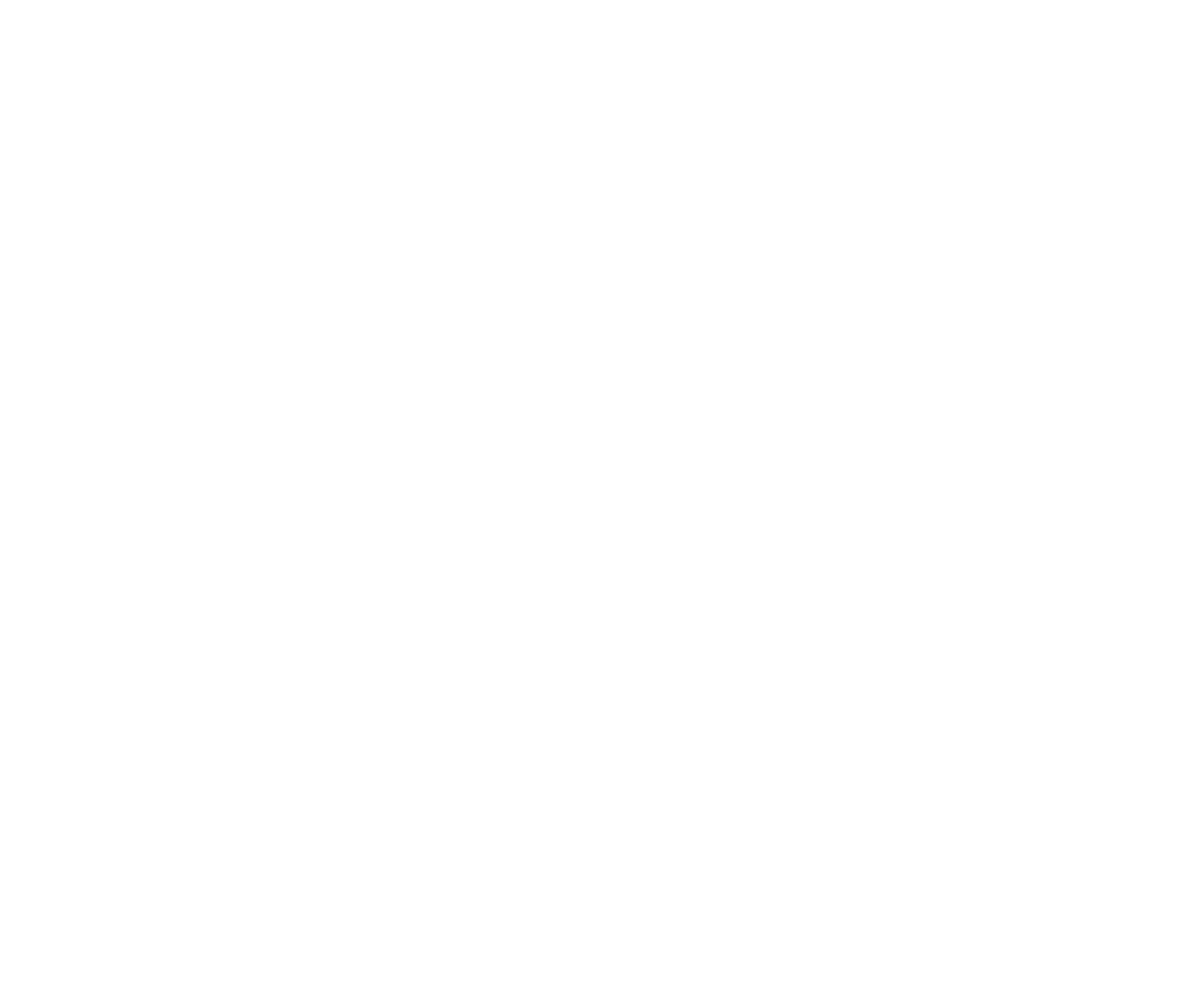
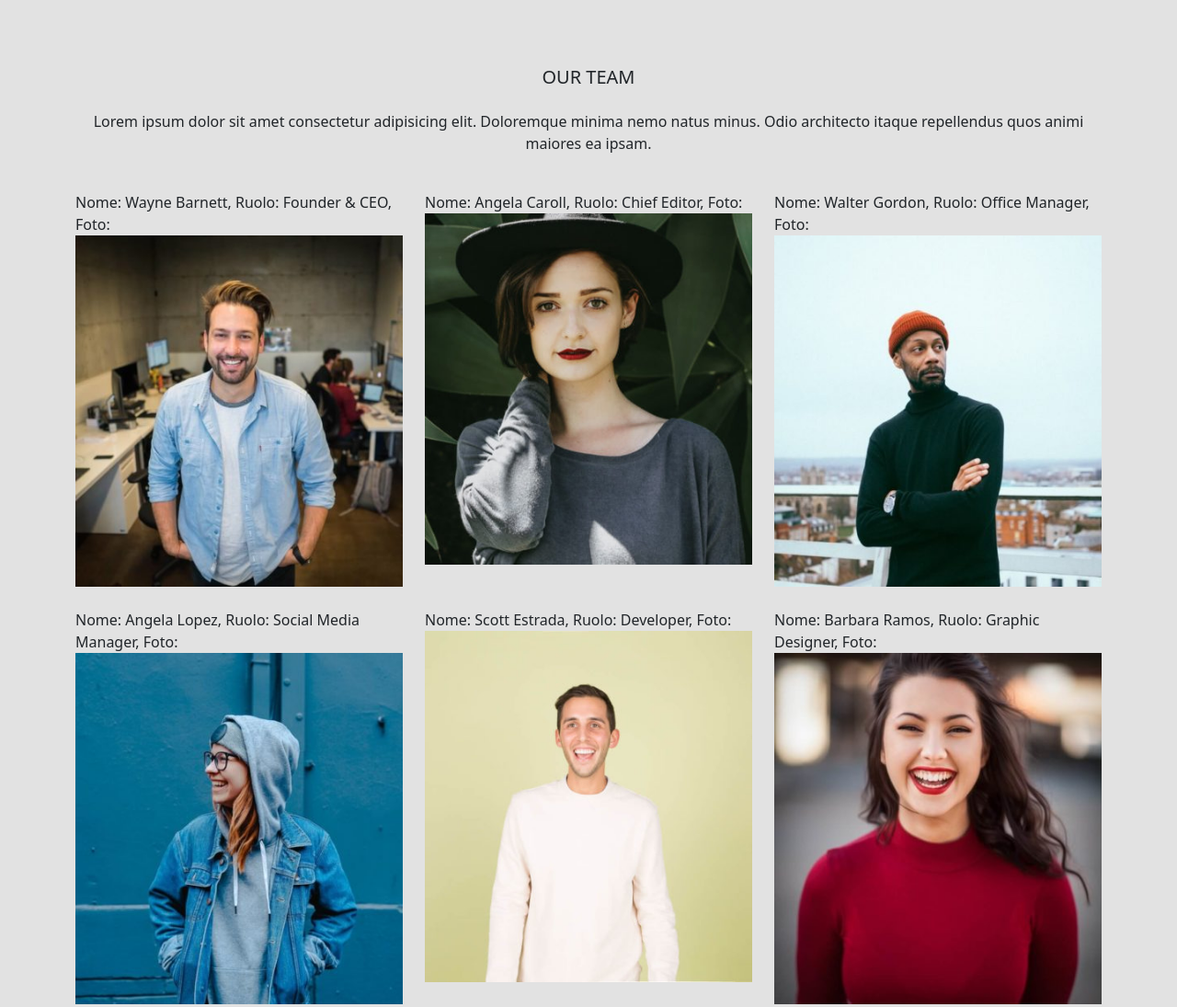
Before and after one commit to MarinaLasorsa/js-our-team, a plain HTML site: page index.html in a window 1280 px wide. Shown: the whole page at 92% size. Before the commit the page ends 800 px from the top, so only its background shows below. Drawn offline with nearby package versions, Linux system fonts and the light colour scheme.

Commit message:
ADD: basic html and styles, inserted member elements in html, photo showed as image and not as string

```diff
--- a/CSS/style.css
+++ b/CSS/style.css
@@ -0,0 +1,9 @@
+
+
+main {
+    background-color: rgb(226, 226, 226);
+}
+
+img {
+    max-width: 100%;
+}
--- a/JS/app.js
+++ b/JS/app.js
@@ -57,7 +57,7 @@ for (let i = 0; i < team.length; i++) {
     const memberInfo = `
     Nome: ${currentMember.name},
     Ruolo: ${currentMember.role},
-    Foto: ${currentMember.photo}`;
+    Foto: <img src="./img/${currentMember.photo}">`;
     //console.log(memberInfo);
 
     /*ESERCIZIO:
@@ -65,9 +65,13 @@ for (let i = 0; i < team.length; i++) {
 
     //sempre in ciclo for: creare elemento div membro
     const divMemberElement = document.createElement("div");
+    divMemberElement.classList.add("col");
 
     //inserire in elemento con innerHTML la variabile memberInfo
     divMemberElement.innerHTML = `${memberInfo}`;
     //console.log di elemento div
     console.log(divMemberElement);
+
+    const divRowElement = document.querySelector(".row");
+    divRowElement.append(divMemberElement);
 }
--- a/index.html
+++ b/index.html
@@ -5,9 +5,32 @@
     <meta name="viewport" content="width=device-width, initial-scale=1.0">
     <title>Our Team</title>
     <link rel="stylesheet" href="./CSS/style.css"/>
+    <link href="https://cdn.jsdelivr.net/npm/bootstrap@5.3.3/dist/css/bootstrap.min.css" rel="stylesheet" integrity="sha384-QWTKZyjpPEjISv5WaRU9OFeRpok6YctnYmDr5pNlyT2bRjXh0JMhjY6hW+ALEwIH" crossorigin="anonymous">
 </head>
 <body>
+    <main class="py-5">
+        <div class="container text-center py-4">
+            <h1 class="fs-5 mb-4">OUR TEAM</h1>
+            <p>Lorem ipsum dolor sit amet consectetur adipisicing elit. Doloremque minima nemo natus minus. Odio architecto itaque repellendus quos animi maiores ea ipsam.</p>
+        </div>
+        <div class="container">
+            <div class="row row-cols-3 row-gap-4">
+                <!--<div class="col">
+                    <div class="card" style="width: 18rem;">
+                        <img src="./img/" class="card-img-top" alt="...">
+                        <div class="card-body">
+                          <h5 class="card-title">nome</h5>
+                          <h6 class="card-text">ruolo</p>
+                        </div>
+                    </div>
+                </div>-->
+            </div>
+        </div>
+    </main>
+
+
 
     <script src="./JS/app.js"></script>
+    <script src="https://cdn.jsdelivr.net/npm/bootstrap@5.3.3/dist/js/bootstrap.bundle.min.js" integrity="sha384-YvpcrYf0tY3lHB60NNkmXc5s9fDVZLESaAA55NDzOxhy9GkcIdslK1eN7N6jIeHz" crossorigin="anonymous"></script>
 </body>
 </html>
```
